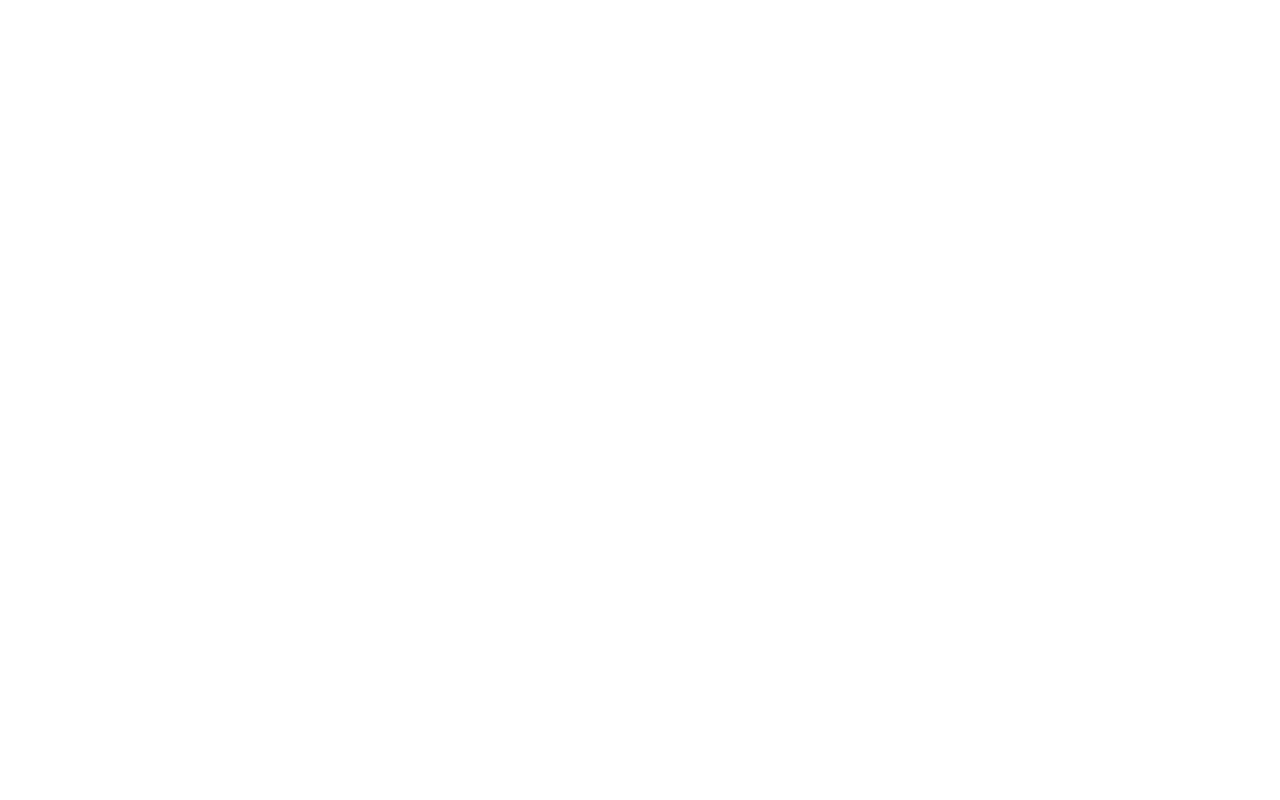
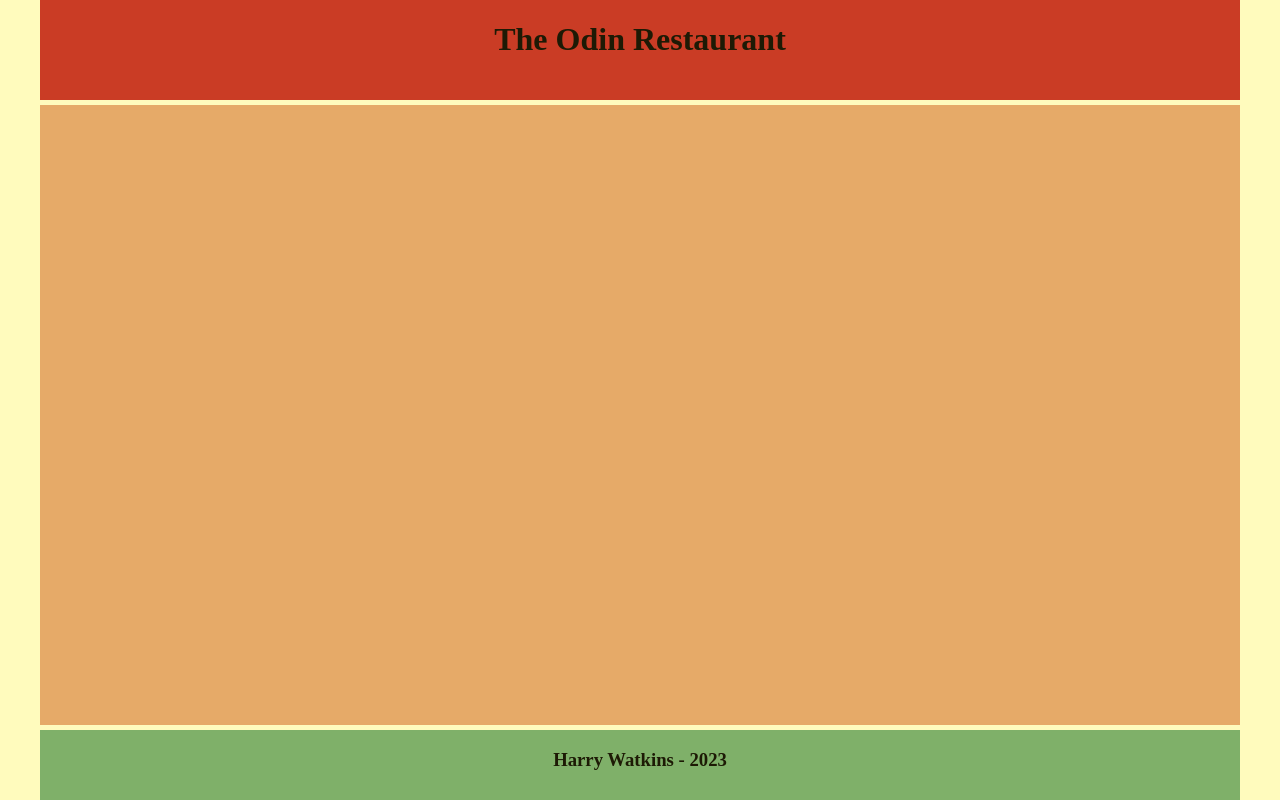
Before and after one commit to harryjwatkins/odin-restaurant-page, a website built with webpack: page dist/index.html in a window 1280 px wide. Built offline with nearby package versions, Linux system fonts and the light colour scheme.

Commit message:
Add basic website layout and style

```diff
--- a/dist/index.html
+++ b/dist/index.html
@@ -6,11 +6,24 @@
     <meta name="viewport" content="width=device-width, initial-scale=1.0">
     <title>Odin Restaurant Page</title>
     <script src="main.js"></script>
+    <link rel="stylesheet" href="style.css">
 </head>
 <body>
 
     <div id="content">
 
+        <div id="header">
+            <h1>The Odin Restaurant</h1>
+        </div>
+
+        <div id="main-content">
+
+        </div>
+
+        <div id="footer">
+            <h3>Harry Watkins - 2023</h3>
+        </div>
+
     </div>
 
 </body>
--- /dev/null
+++ b/dist/style.css
@@ -0,0 +1,39 @@
+html, body {
+    padding: 0 20px;
+    margin: 0;
+    height: 100%;
+    background-color: #FFFBBD;
+    color: #1D1A05;
+}
+
+#content, #header, #main-content, #footer {
+    display: flex;
+}
+
+#content {
+    flex-direction: column;
+    justify-content: space-between;
+    height: 100%;
+}
+
+#header {
+    width: 100%;
+    height: 100px;
+    background-color: #CA3C25;
+    justify-content: center;
+    margin-bottom: 5px;
+}
+
+#main-content {
+    width: 100%;
+    flex: 1;
+    background-color: #E6AA68;
+}
+
+#footer {
+    width: 100%;
+    height: 70px;
+    background-color: #7FB069;
+    justify-content: center;
+    margin-top: 5px;
+}
```
